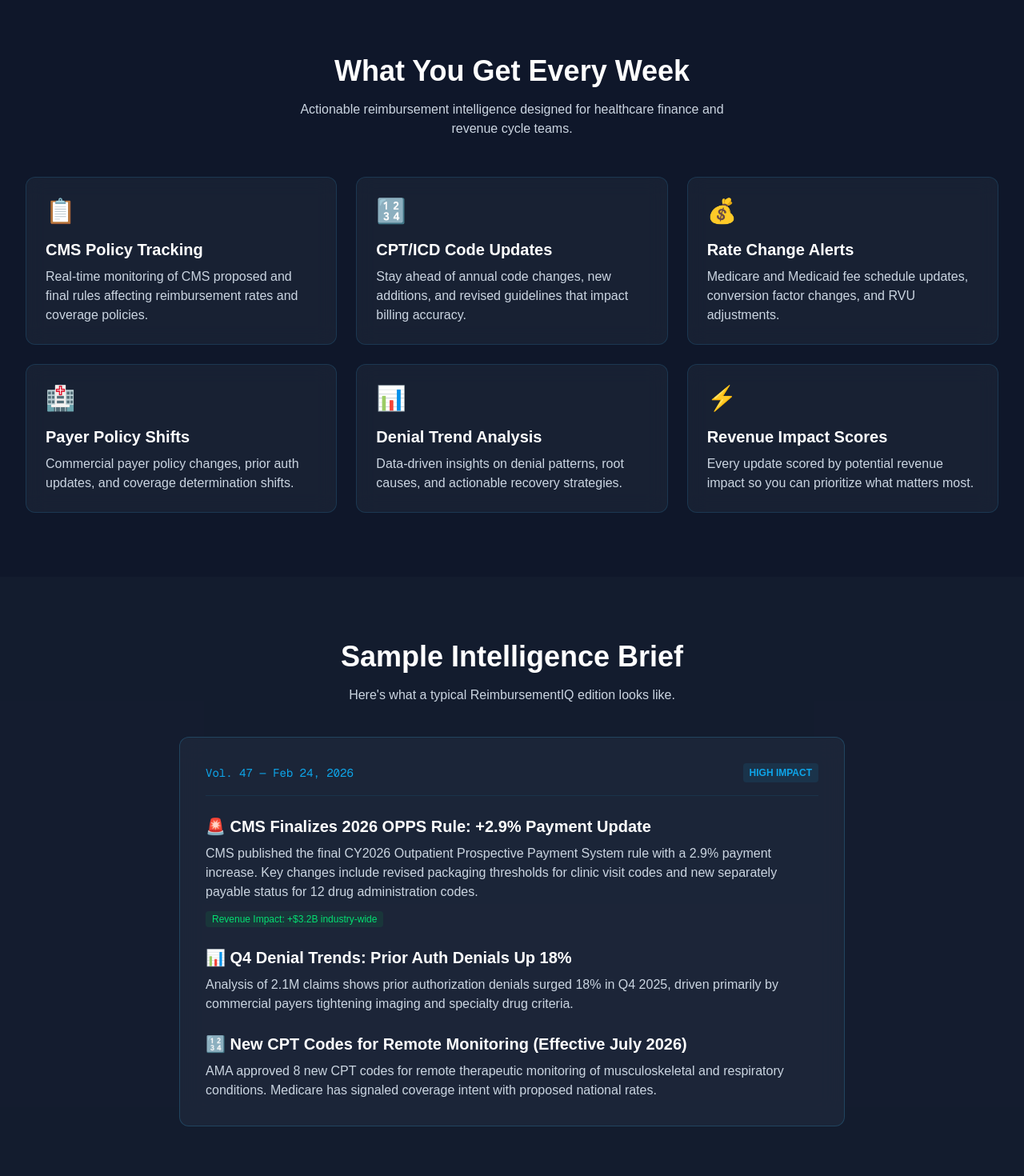
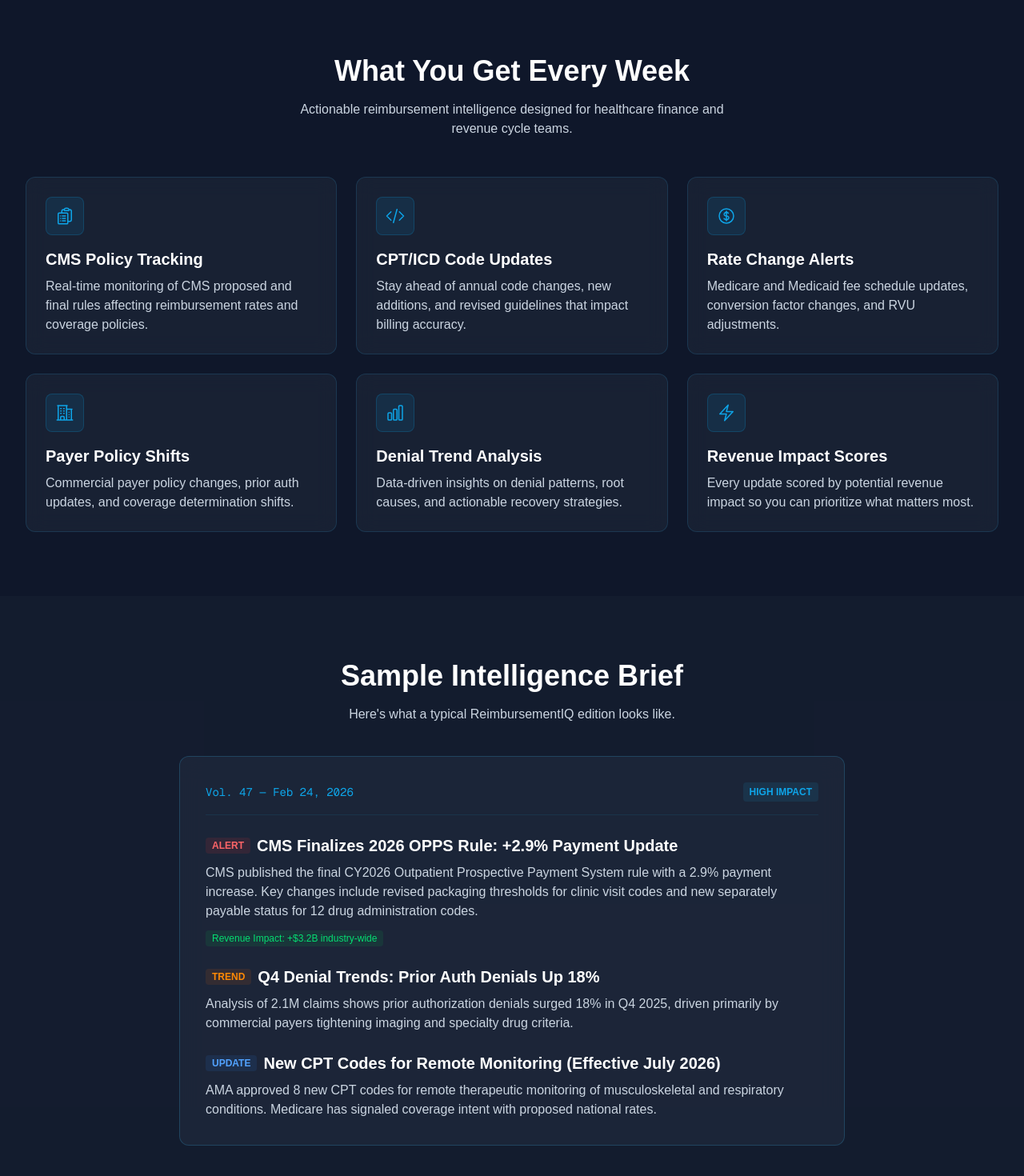
Before and after one commit to markellison181-ctrl/reimbursementiq, a Next.js app: page / in a window 1280 px wide. Shown: the part 903-2373 px from the top of the page at 80% size. Built offline with nearby package versions, Linux system fonts and the light colour scheme.

Commit message:
Replace emoji icons with SVG icons, clean up sample brief styling

```diff
--- a/src/app/page.tsx
+++ b/src/app/page.tsx
@@ -1,12 +1,60 @@
 import SubscribeForm from '@/components/SubscribeForm';
 
 const features = [
-  { icon: '📋', title: 'CMS Policy Tracking', desc: 'Real-time monitoring of CMS proposed and final rules affecting reimbursement rates and coverage policies.' },
-  { icon: '🔢', title: 'CPT/ICD Code Updates', desc: 'Stay ahead of annual code changes, new additions, and revised guidelines that impact billing accuracy.' },
-  { icon: '💰', title: 'Rate Change Alerts', desc: 'Medicare and Medicaid fee schedule updates, conversion factor changes, and RVU adjustments.' },
-  { icon: '🏥', title: 'Payer Policy Shifts', desc: 'Commercial payer policy changes, prior auth updates, and coverage determination shifts.' },
-  { icon: '📊', title: 'Denial Trend Analysis', desc: 'Data-driven insights on denial patterns, root causes, and actionable recovery strategies.' },
-  { icon: '⚡', title: 'Revenue Impact Scores', desc: 'Every update scored by potential revenue impact so you can prioritize what matters most.' },
+  {
+    title: 'CMS Policy Tracking',
+    desc: 'Real-time monitoring of CMS proposed and final rules affecting reimbursement rates and coverage policies.',
+    icon: (
+      <svg className="w-6 h-6" fill="none" viewBox="0 0 24 24" stroke="currentColor" strokeWidth={1.5}>
+        <path strokeLinecap="round" strokeLinejoin="round" d="M9 12h3.75M9 15h3.75M9 18h3.75m3 .75H18a2.25 2.25 0 002.25-2.25V6.108c0-1.135-.845-2.098-1.976-2.192a48.424 48.424 0 00-1.123-.08m-5.801 0c-.065.21-.1.433-.1.664 0 .414.336.75.75.75h4.5a.75.75 0 00.75-.75 2.25 2.25 0 00-.1-.664m-5.8 0A2.251 2.251 0 0113.5 2.25H15a2.25 2.25 0 012.15 1.586m-5.8 0c-.376.023-.75.05-1.124.08C9.095 4.01 8.25 4.973 8.25 6.108V8.25m0 0H4.875c-.621 0-1.125.504-1.125 1.125v11.25c0 .621.504 1.125 1.125 1.125h9.75c.621 0 1.125-.504 1.125-1.125V9.375c0-.621-.504-1.125-1.125-1.125H8.25zM6.75 12h.008v.008H6.75V12zm0 3h.008v.008H6.75V15zm0 3h.008v.008H6.75V18z" />
+      </svg>
+    ),
+  },
+  {
+    title: 'CPT/ICD Code Updates',
+    desc: 'Stay ahead of annual code changes, new additions, and revised guidelines that impact billing accuracy.',
+    icon: (
+      <svg className="w-6 h-6" fill="none" viewBox="0 0 24 24" stroke="currentColor" strokeWidth={1.5}>
+        <path strokeLinecap="round" strokeLinejoin="round" d="M17.25 6.75L22.5 12l-5.25 5.25m-10.5 0L1.5 12l5.25-5.25m7.5-3l-4.5 16.5" />
+      </svg>
+    ),
+  },
+  {
+    title: 'Rate Change Alerts',
+    desc: 'Medicare and Medicaid fee schedule updates, conversion factor changes, and RVU adjustments.',
+    icon: (
+      <svg className="w-6 h-6" fill="none" viewBox="0 0 24 24" stroke="currentColor" strokeWidth={1.5}>
+        <path strokeLinecap="round" strokeLinejoin="round" d="M12 6v12m-3-2.818l.879.659c1.171.879 3.07.879 4.242 0 1.172-.879 1.172-2.303 0-3.182C13.536 12.219 12.768 12 12 12c-.725 0-1.45-.22-2.003-.659-1.106-.879-1.106-2.303 0-3.182s2.9-.879 4.006 0l.415.33M21 12a9 9 0 11-18 0 9 9 0 0118 0z" />
+      </svg>
+    ),
+  },
+  {
+    title: 'Payer Policy Shifts',
+    desc: 'Commercial payer policy changes, prior auth updates, and coverage determination shifts.',
+    icon: (
+      <svg className="w-6 h-6" fill="none" viewBox="0 0 24 24" stroke="currentColor" strokeWidth={1.5}>
+        <path strokeLinecap="round" strokeLinejoin="round" d="M2.25 21h19.5m-18-18v18m10.5-18v18m6-13.5V21M6.75 6.75h.75m-.75 3h.75m-.75 3h.75m3-6h.75m-.75 3h.75m-.75 3h.75M6.75 21v-3.375c0-.621.504-1.125 1.125-1.125h2.25c.621 0 1.125.504 1.125 1.125V21M3 3h12m-.75 4.5H21m-3.75 3.75h.008v.008h-.008v-.008zm0 3h.008v.008h-.008v-.008zm0 3h.008v.008h-.008v-.008z" />
+      </svg>
+    ),
+  },
+  {
+    title: 'Denial Trend Analysis',
+    desc: 'Data-driven insights on denial patterns, root causes, and actionable recovery strategies.',
+    icon: (
+      <svg className="w-6 h-6" fill="none" viewBox="0 0 24 24" stroke="currentColor" strokeWidth={1.5}>
+        <path strokeLinecap="round" strokeLinejoin="round" d="M3 13.125C3 12.504 3.504 12 4.125 12h2.25c.621 0 1.125.504 1.125 1.125v6.75C7.5 20.496 6.996 21 6.375 21h-2.25A1.125 1.125 0 013 19.875v-6.75zM9.75 8.625c0-.621.504-1.125 1.125-1.125h2.25c.621 0 1.125.504 1.125 1.125v11.25c0 .621-.504 1.125-1.125 1.125h-2.25a1.125 1.125 0 01-1.125-1.125V8.625zM16.5 4.125c0-.621.504-1.125 1.125-1.125h2.25C20.496 3 21 3.504 21 4.125v15.75c0 .621-.504 1.125-1.125 1.125h-2.25a1.125 1.125 0 01-1.125-1.125V4.125z" />
+      </svg>
+    ),
+  },
+  {
+    title: 'Revenue Impact Scores',
+    desc: 'Every update scored by potential revenue impact so you can prioritize what matters most.',
+    icon: (
+      <svg className="w-6 h-6" fill="none" viewBox="0 0 24 24" stroke="currentColor" strokeWidth={1.5}>
+        <path strokeLinecap="round" strokeLinejoin="round" d="M3.75 13.5l10.5-11.25L12 10.5h8.25L9.75 21.75 12 13.5H3.75z" />
+      </svg>
+    ),
+  },
 ];
 
 const stats = [
@@ -65,7 +113,9 @@
           <div className="grid grid-cols-1 md:grid-cols-2 lg:grid-cols-3 gap-6">
             {features.map((f) => (
               <div key={f.title} className="glass rounded-xl p-6 hover:glow transition-shadow duration-300">
-                <div className="text-3xl mb-4">{f.icon}</div>
+                <div className="w-12 h-12 rounded-lg bg-teal/10 border border-teal/20 flex items-center justify-center text-teal mb-4">
+                  {f.icon}
+                </div>
                 <h3 className="text-xl font-semibold text-white mb-2">{f.title}</h3>
                 <p className="text-gray-light">{f.desc}</p>
               </div>
@@ -85,18 +135,27 @@
               <span className="px-2 py-1 rounded bg-teal/10 text-teal text-xs font-semibold">HIGH IMPACT</span>
             </div>
             <div>
-              <h3 className="text-xl font-bold text-white mb-2">🚨 CMS Finalizes 2026 OPPS Rule: +2.9% Payment Update</h3>
+              <div className="flex items-center gap-2 mb-2">
+                <span className="px-2 py-0.5 rounded bg-red-500/10 text-red-400 text-xs font-semibold">ALERT</span>
+                <h3 className="text-xl font-bold text-white">CMS Finalizes 2026 OPPS Rule: +2.9% Payment Update</h3>
+              </div>
               <p className="text-gray-light">CMS published the final CY2026 Outpatient Prospective Payment System rule with a 2.9% payment increase. Key changes include revised packaging thresholds for clinic visit codes and new separately payable status for 12 drug administration codes.</p>
               <div className="mt-3 flex gap-2">
                 <span className="px-2 py-0.5 rounded bg-green-500/10 text-green-400 text-xs">Revenue Impact: +$3.2B industry-wide</span>
               </div>
             </div>
             <div>
-              <h3 className="text-xl font-bold text-white mb-2">📊 Q4 Denial Trends: Prior Auth Denials Up 18%</h3>
+              <div className="flex items-center gap-2 mb-2">
+                <span className="px-2 py-0.5 rounded bg-orange-500/10 text-orange-400 text-xs font-semibold">TREND</span>
+                <h3 className="text-xl font-bold text-white">Q4 Denial Trends: Prior Auth Denials Up 18%</h3>
+              </div>
               <p className="text-gray-light">Analysis of 2.1M claims shows prior authorization denials surged 18% in Q4 2025, driven primarily by commercial payers tightening imaging and specialty drug criteria.</p>
             </div>
             <div>
-              <h3 className="text-xl font-bold text-white mb-2">🔢 New CPT Codes for Remote Monitoring (Effective July 2026)</h3>
+              <div className="flex items-center gap-2 mb-2">
+                <span className="px-2 py-0.5 rounded bg-blue-500/10 text-blue-400 text-xs font-semibold">UPDATE</span>
+                <h3 className="text-xl font-bold text-white">New CPT Codes for Remote Monitoring (Effective July 2026)</h3>
+              </div>
               <p className="text-gray-light">AMA approved 8 new CPT codes for remote therapeutic monitoring of musculoskeletal and respiratory conditions. Medicare has signaled coverage intent with proposed national rates.</p>
             </div>
           </div>
```
